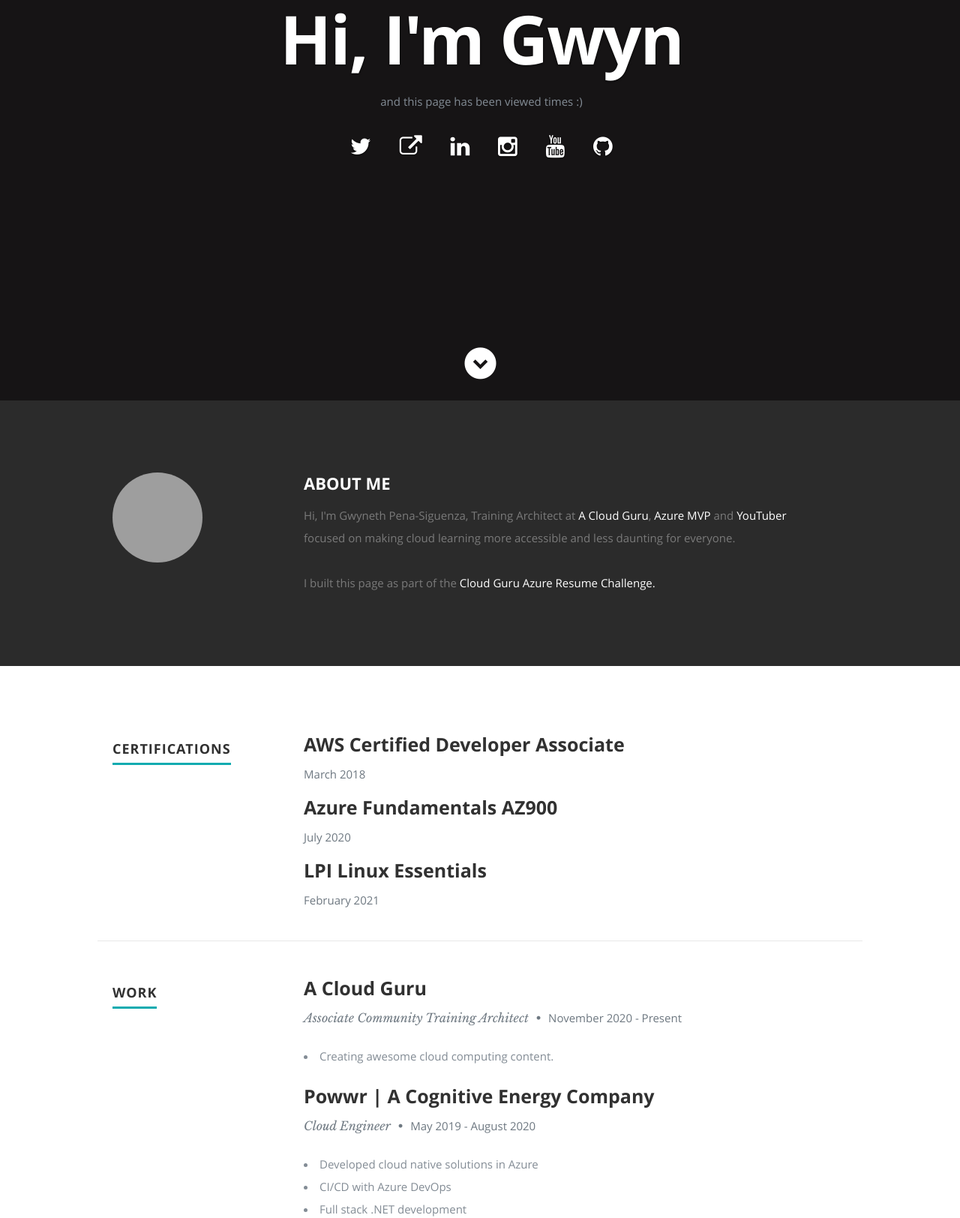
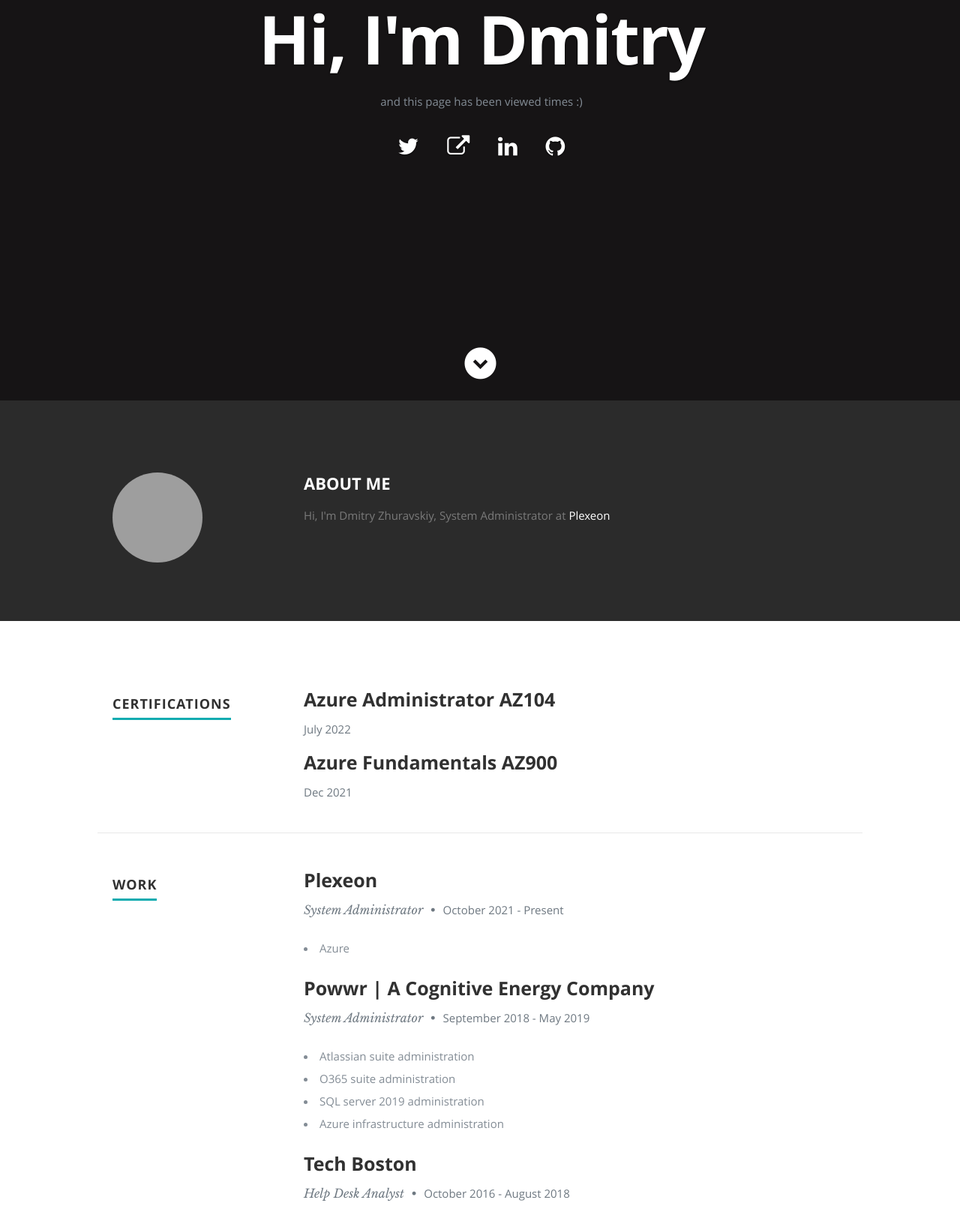
Before and after one commit to Dmizhura/azure-resume, a plain HTML site: page frontend/index.html in a window 1280 px wide. Shown: the part 266-1890 px from the top of the page at 75% size. Drawn offline with nearby package versions, Linux system fonts and the light colour scheme; grey boxes are pictures that could not be loaded.

Commit message:
changes to index.html

```diff
--- a/frontend/index.html
+++ b/frontend/index.html
@@ -7,7 +7,7 @@
    <!--- Basic Page Needs
    ================================================== -->
    <meta charset="utf-8">
-	<title>Gwyn's Resume</title>
+	<title>Dmitry's Resume</title>
 	<meta name="description" content="">
 	<meta name="author" content="">
 
@@ -54,16 +54,14 @@
 
       <div class="row banner">
          <div class="banner-text">
-            <h1 class="responsive-headline">Hi, I'm Gwyn</h1>
+            <h1 class="responsive-headline">Hi, I'm Dmitry</h1>
 
             <p>and this page has been viewed <a id="counter"></a> times :) </p>
             <ul class="social">
-               <li><a href="https://twitter.com/madebygps"><i class="fa fa-twitter"></i></a></li>
-               <li><a href="https://madebygps.com"><i class="fa fa-external-link"></i></a></li>
-               <li><a href="https://linkedin.com/in/gwyneth-pena"><i class="fa fa-linkedin"></i></a></li>
-               <li><a href="https://instagram.com/madebygps"><i class="fa fa-instagram"></i></a></li>
-               <li><a href="https://youtube.com/madebygps"><i class="fa fa-youtube"></i></a></li>
-               <li><a href="https://github.com/madebygps/cgc-azure-resume"><i class="fa fa-github"></i></a></li>
+               <li><a href="https://twitter.com/D_Zhuravskiy"><i class="fa fa-twitter"></i></a></li>
+               <li><a href="https://www.google.com/"><i class="fa fa-external-link"></i></a></li>
+               <li><a href="https://www.linkedin.com/in/dmizhura/"><i class="fa fa-linkedin"></i></a></li>
+               <li><a href="https://github.com/Dmizhura/azure-resume"><i class="fa fa-github"></i></a></li>
             </ul>
          </div>
       </div>
@@ -91,12 +89,9 @@
 
             <h2>ABOUT ME</h2>
 
-            <p> Hi, I'm Gwyneth Pena-Siguenza, <span>Training Architect at <a href="https://acloud.guru">A Cloud Guru</a></span>, <span> <a href="https://mvp.microsoft.com/en-us/PublicProfile/5003866">Azure MVP</a></span>
-               and <span><a href="https://youtube.com/madebygps">YouTuber</a></span> focused on making cloud learning more accessible and less daunting for everyone.
-
+            <p> Hi, I'm Dmitry Zhuravskiy, <span>System Administrator at <a href="https://plexeon.com/">Plexeon</a></span>
          </br>
       </br>
-       I built this page as part of the <span><a href="https://github.com/madebygps/cgc-azure-resume">Cloud Guru Azure Resume Challenge.</a></span>
 
 
          </div> <!-- end .main-col -->
@@ -124,8 +119,8 @@
 
                <div class="twelve columns">
 
-                  <h3>AWS Certified Developer Associate</h3>
-                  <p class="info"><em class="date">March 2018</em></p>
+                  <h3>Azure Administrator AZ104</h3>
+                  <p class="info"><em class="date">July 2022</em></p>
 
                </div>
 
@@ -136,18 +131,7 @@
                <div class="twelve columns">
 
                   <h3>Azure Fundamentals AZ900</h3>
-                  <p class="info"><em class="date">July 2020</em></p>
-
-               </div>
-
-            </div> <!-- item end -->
-
-            <div class="row item">
-
-               <div class="twelve columns">
-
-                  <h3>LPI Linux Essentials</h3>
-                  <p class="info"><em class="date">February 2021</em></p>
+                  <p class="info"><em class="date">Dec 2021</em></p>
 
                </div>
 
@@ -172,28 +156,11 @@
 
                <div class="twelve columns">
 
-                  <h3>A Cloud Guru</h3>
-                  <p class="info">Associate Community Training Architect <span>&bull;</span> <em class="date">November 2020 - Present</em></p>
+                  <h3>Plexeon</h3>
+                  <p class="info">System Administrator <span>&bull;</span> <em class="date">October 2021 - Present</em></p>
 
                   <p>
-                  <li>Creating awesome cloud computing content.</li>
-                  </p>
-
-               </div>
-
-            </div> <!-- item end -->
-
-            <div class="row item">
-
-               <div class="twelve columns">
-
-                  <h3>Powwr | A Cognitive Energy Company</h3>
-                  <p class="info">Cloud Engineer <span>&bull;</span> <em class="date">May 2019 - August 2020</em></p>
-
-                  <p>
-                     <li>Developed cloud native solutions in Azure</li>
-                     <li>CI/CD with Azure DevOps</li>
-                     <li>Full stack .NET development</li>
+                  <li>Azure </li>
                   </p>
 
                </div>
@@ -227,22 +194,6 @@
 
                   <p>
                   <li>Front line help desk IT support</li>
-                  </p>
-
-               </div>
-
-            </div> <!-- item end -->
-
-            <div class="row item">
-
-               <div class="twelve columns">
-
-                  <h3>Apple Danbury</h3>
-                  <p class="info">Mobile tech <span>&bull;</span> <em class="date">December 2014 - August 2016</em></p>
-
-                  <p>
-                  <li>Repaired software and hardware issues related to iOS devices</li>
-
                   </p>
 
                </div>
```
